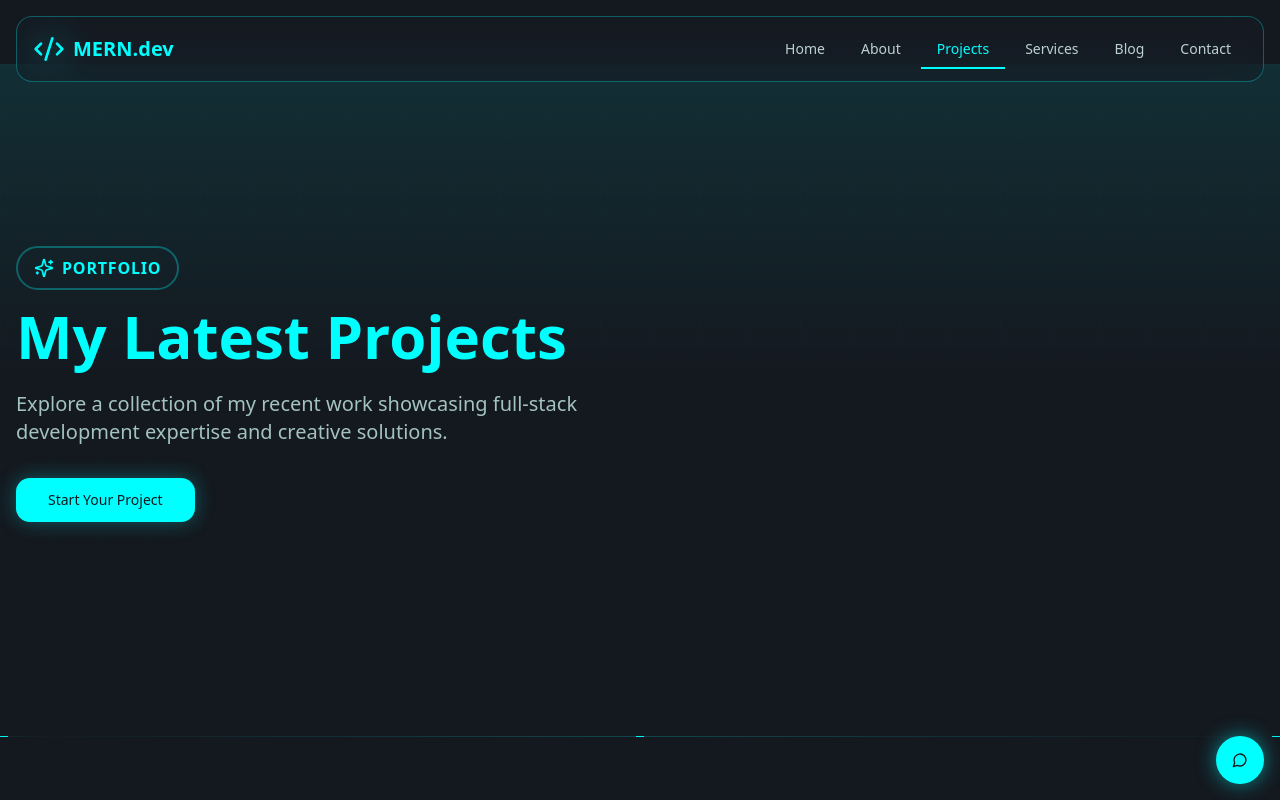
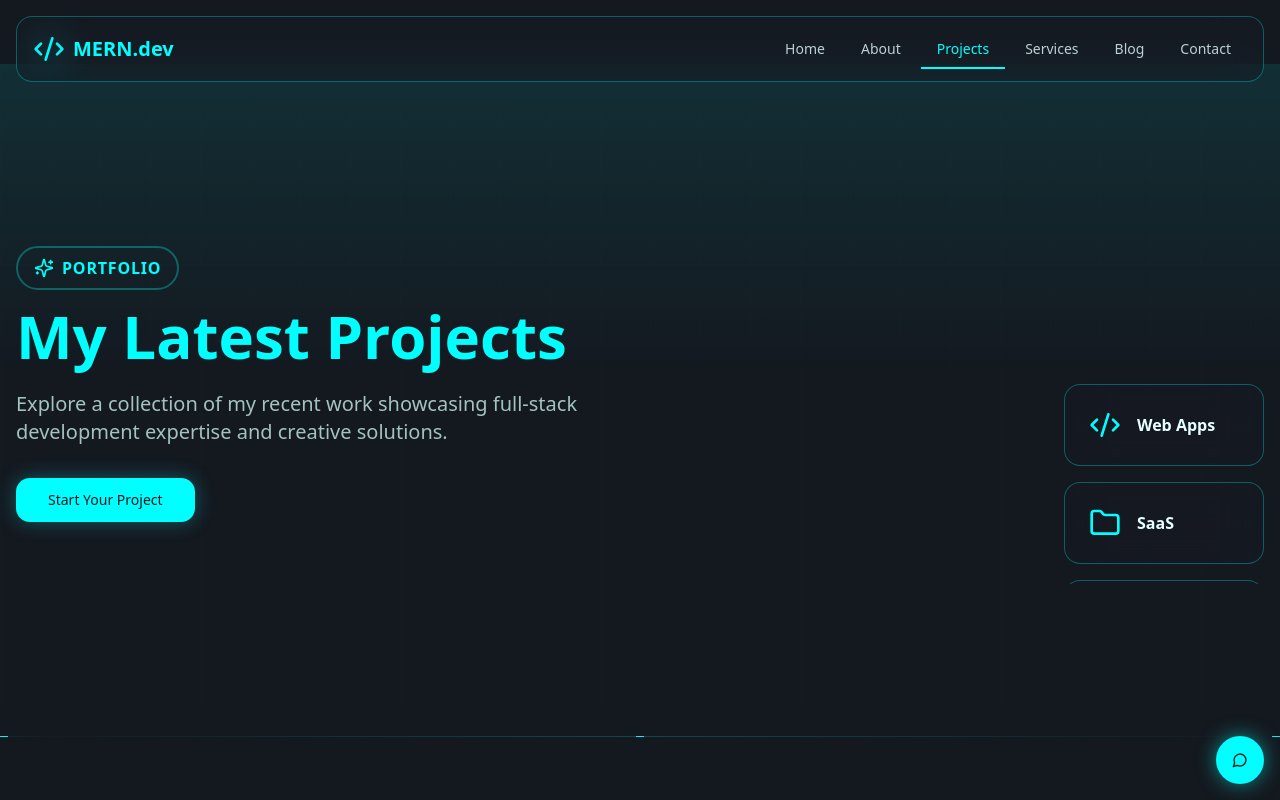
Before and after one commit to HassnainAli914/neo-chronos-dev-74065, a React (Vite) app: page /projects in a window 1280 px wide. Shown: the top 800 px of the page. Built offline with nearby package versions, Linux system fonts and the light colour scheme; the HTML template or start-up script is replaced by a standard one.

Commit message:
Add laser beam transition animation

```diff
--- /dev/null
+++ b/src/components/LaserBeamTransition.tsx
@@ -0,0 +1,146 @@
+import { motion } from "framer-motion";
+import { useEffect, useState } from "react";
+import { Code2, Folder, FileCode } from "lucide-react";
+
+const LaserBeamTransition = () => {
+  const [animationPhase, setAnimationPhase] = useState<"code" | "beam" | "cards">("code");
+
+  useEffect(() => {
+    const timer1 = setTimeout(() => setAnimationPhase("beam"), 500);
+    const timer2 = setTimeout(() => setAnimationPhase("cards"), 2000);
+    return () => {
+      clearTimeout(timer1);
+      clearTimeout(timer2);
+    };
+  }, []);
+
+  const codeSnippets = [
+    "const project = {",
+    "  name: 'Awesome App',",
+    "  tech: ['React', 'Node'],",
+    "  status: 'deployed'",
+    "};",
+  ];
+
+  const projectCards = [
+    { icon: <Code2 className="w-8 h-8" />, label: "Web Apps" },
+    { icon: <Folder className="w-8 h-8" />, label: "SaaS" },
+    { icon: <FileCode className="w-8 h-8" />, label: "E-Commerce" },
+  ];
+
+  return (
+    <div className="relative w-full h-[400px] flex items-center justify-center overflow-hidden">
+      {/* Code Layer - Left Side */}
+      <motion.div
+        initial={{ opacity: 1 }}
+        animate={{
+          opacity: animationPhase === "code" ? 1 : 0,
+          x: animationPhase === "cards" ? -50 : 0
+        }}
+        transition={{ duration: 0.6, ease: "easeOut" }}
+        className="absolute left-0 top-1/2 -translate-y-1/2 z-10 font-mono text-sm text-primary/80 space-y-2"
+      >
+        {codeSnippets.map((line, i) => (
+          <motion.div
+            key={i}
+            initial={{ opacity: 0, x: -20 }}
+            animate={{ opacity: 1, x: 0 }}
+            transition={{ delay: i * 0.1, duration: 0.4 }}
+            className="whitespace-pre"
+          >
+            {line}
+          </motion.div>
+        ))}
+      </motion.div>
+
+      {/* Laser Beam Effect */}
+      <motion.div
+        initial={{ x: "-100%", opacity: 0 }}
+        animate={{
+          x: animationPhase === "beam" || animationPhase === "cards" ? "100%" : "-100%",
+          opacity: animationPhase === "beam" ? 1 : 0,
+        }}
+        transition={{
+          duration: 1.5,
+          ease: "easeInOut",
+          opacity: { duration: 0.3 }
+        }}
+        className="absolute inset-y-0 w-1 z-20"
+      >
+        {/* Main Beam */}
+        <div className="absolute inset-0 bg-gradient-to-r from-transparent via-primary to-transparent opacity-90" />
+
+        {/* Glow Effect */}
+        <div className="absolute inset-0 bg-primary blur-xl opacity-60" />
+        <div className="absolute inset-0 bg-primary blur-2xl opacity-40" />
+
+        {/* Glass Effect */}
+        <div className="absolute inset-0 bg-white/10 backdrop-blur-sm" />
+
+        {/* Particles */}
+        {[...Array(8)].map((_, i) => (
+          <motion.div
+            key={i}
+            initial={{ opacity: 0 }}
+            animate={{
+              opacity: [0, 1, 0],
+              y: [-20, 20],
+              x: [-10, 10],
+            }}
+            transition={{
+              duration: 1,
+              delay: i * 0.15,
+              repeat: 1,
+              ease: "easeOut"
+            }}
+            className="absolute w-1 h-1 bg-primary rounded-full blur-sm"
+            style={{
+              top: `${(i + 1) * 12}%`,
+              left: `${Math.random() * 20 - 10}px`,
+            }}
+          />
+        ))}
+      </motion.div>
+
+      {/* Project Cards Layer - Right Side */}
+      <motion.div
+        initial={{ opacity: 0, scale: 0.9 }}
+        animate={{
+          opacity: animationPhase === "cards" ? 1 : 0,
+          scale: animationPhase === "cards" ? 1 : 0.9,
+          x: animationPhase === "cards" ? 0 : 50
+        }}
+        transition={{ duration: 0.8, ease: "easeOut", delay: 0.2 }}
+        className="absolute right-0 top-1/2 -translate-y-1/2 z-10 grid grid-cols-1 gap-4"
+      >
+        {projectCards.map((card, i) => (
+          <motion.div
+            key={i}
+            initial={{ opacity: 0, x: 50 }}
+            animate={{
+              opacity: animationPhase === "cards" ? 1 : 0,
+              x: animationPhase === "cards" ? 0 : 50
+            }}
+            transition={{ delay: 0.4 + i * 0.15, duration: 0.5 }}
+            className="glass-card p-6 flex items-center gap-4 min-w-[200px] hover:scale-105 transition-transform"
+          >
+            <div className="text-primary">
+              {card.icon}
+            </div>
+            <span className="font-semibold text-foreground">{card.label}</span>
+          </motion.div>
+        ))}
+      </motion.div>
+
+      {/* Ambient Glow */}
+      <motion.div
+        initial={{ opacity: 0 }}
+        animate={{ opacity: animationPhase === "beam" ? 0.3 : 0 }}
+        transition={{ duration: 0.5 }}
+        className="absolute inset-0 bg-primary/10 blur-3xl z-0"
+      />
+    </div>
+  );
+};
+
+export default LaserBeamTransition;
--- a/src/pages/Projects.tsx
+++ b/src/pages/Projects.tsx
@@ -5,6 +5,7 @@ import Footer from "@/components/Footer";
 import Hero from "@/components/Hero";
 import ProjectCard from "@/components/ProjectCard";
 import SectionDivider from "@/components/SectionDivider";
+import LaserBeamTransition from "@/components/LaserBeamTransition";
 import { Button } from "@/components/ui/button";
 
 const Projects = () => {
@@ -109,6 +110,7 @@ const Projects = () => {
           subtitle="Portfolio"
           title="My Latest Projects"
           description="Explore a collection of my recent work showcasing full-stack development expertise and creative solutions."
+          rightContent={<LaserBeamTransition />}
         >
           <Button
             asChild
```
